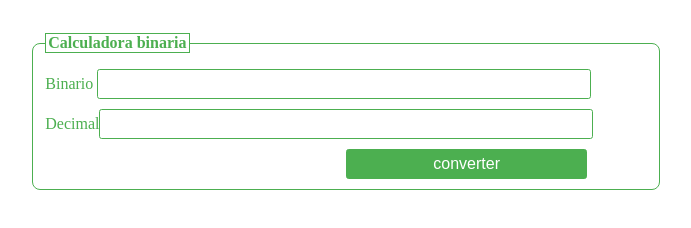
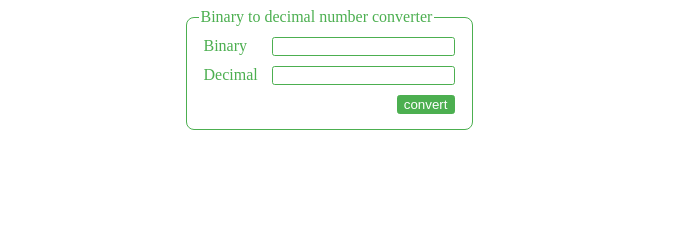
Before and after one commit to thiagorocha503/Bin2Dec, a plain HTML site: page index.html in a window 1280 px wide. Shown: the whole page, without its empty margins (319-1010 px from the left). Drawn offline with Linux system fonts and the light colour scheme.

Commit message:
:lipstick:Alterar layout

```diff
--- a/css/style.css
+++ b/css/style.css
@@ -1,39 +1,45 @@
 body {
-    font-size: 16px;
+    color: #4CAF50;
 }
 
-div.container {
-    /*border-radius: 6pt;
-    display: grid;*/
-    margin-left: 25%;
-    padding: 2%;
-    width: 50%;
-    height: 40%;
-    border: 1px #4CAF50;
+#container {
+    width: 100vw;
+    height: 100vh;
+    display: flex;
+    /*border: 1px solid blue;*/
+    flex-direction: row;
+    justify-content: center;
+    /*align-items: center;*/
+}
+
+label {
+    color: #4CAF50;
+    /*border: 1px solid blueviolet;*/
+    display: inline-block;
+    width: 4em;
+}
+
+.row {
+    /*border: 1px solid greenyellow;*/
+    padding: 5px;
 }
 
 input {
     border-radius: 2pt;
     border: 1px solid #4CAF50;
-    padding: 5px;
-    width: 80%;
-    font-size: 16px;
 }
 
-input.convert {
+#convert {
     transition-duration: 0.5s;
     color: white;
     background-color: #4CAF50;
 }
 
-input.convert:hover {
+#convert:hover {
     border: 1px solid #4CAF50;
     color: black;
     background-color: white;
 }
-
-
-/*  Remove number spinners(Remove) */
 
 input[type=number]::-webkit-inner-spin-button,
 input[type=number]::-webkit-outer-spin-button {
@@ -41,30 +47,12 @@ input[type=number]::-webkit-outer-spin-button {
     margin: 0;
 }
 
-label {
-    color: #4CAF50;
-}
-
-.title {
-    text-align: center;
-}
-
-div.row,
-.button {
-    padding-top: 10px;
-}
-
-.button {
-    padding-left: 50%;
-}
-
 fieldset {
     border-radius: 6pt;
     border: 1px solid #4CAF50;
 }
 
-legend {
-    color: #4CAF50;
-    border: 1px solid;
-    font-weight: bold;
+#buttons {
+    float: right;
+    /*border: 1px solid hotpink;*/
 }
--- a/index.html
+++ b/index.html
@@ -1,29 +1,32 @@
 <!DOCTYPE html>
-<html>
+<html lang="en">
 
 <head>
     <meta charset="utf-8">
-    <title>Bin2DEC</title>
-    <link rel="stylesheet" href="css/style.css">
+    <title>Bin2Dec</title>
+    <link type="text/css" rel="stylesheet" href="css/style.css" />
 </head>
 
 <body>
-    <div class="container">
+    <div id="container">
+        <div id="form">
             <fieldset>
-            <legend>Calculadora binaria</legend>
+                <legend>Binary to decimal number converter</legend>
                 <div class="row">
-                <label>Binario</label>
-                <input type="number" id="input-binary" maxlength="8" /><br>
+                    <label for="input-binary">Binary</label>
+                    <input type="number" id="input-binary">
                 </div>
                 <div class="row">
-                <label>Decimal</label><input type="number" id="output-number" readonly/><br>
+                    <label for="output-decimal">Decimal</label>
+                    <input type="number" id="output-decimal" readonly>
                 </div>
-            <div class="button">
-                <input type="button" value="converter" class="convert" onclick="onClickConverter();">
+                <div id="buttons" class="row">
+                    <input type="button" value="convert" id="convert" onclick="onClickConverter();">
                 </div>
             </fieldset>
         </div>
-    <script src="js/bin2dec.js"></script>
+    </div>
+    <script type="text/javascript" src="js/bin2dec.js"></script>
 </body>
 
 </html>
```
Also changed, not shown: 2 other files. Lines whose indentation alone changed are shown as unchanged.
